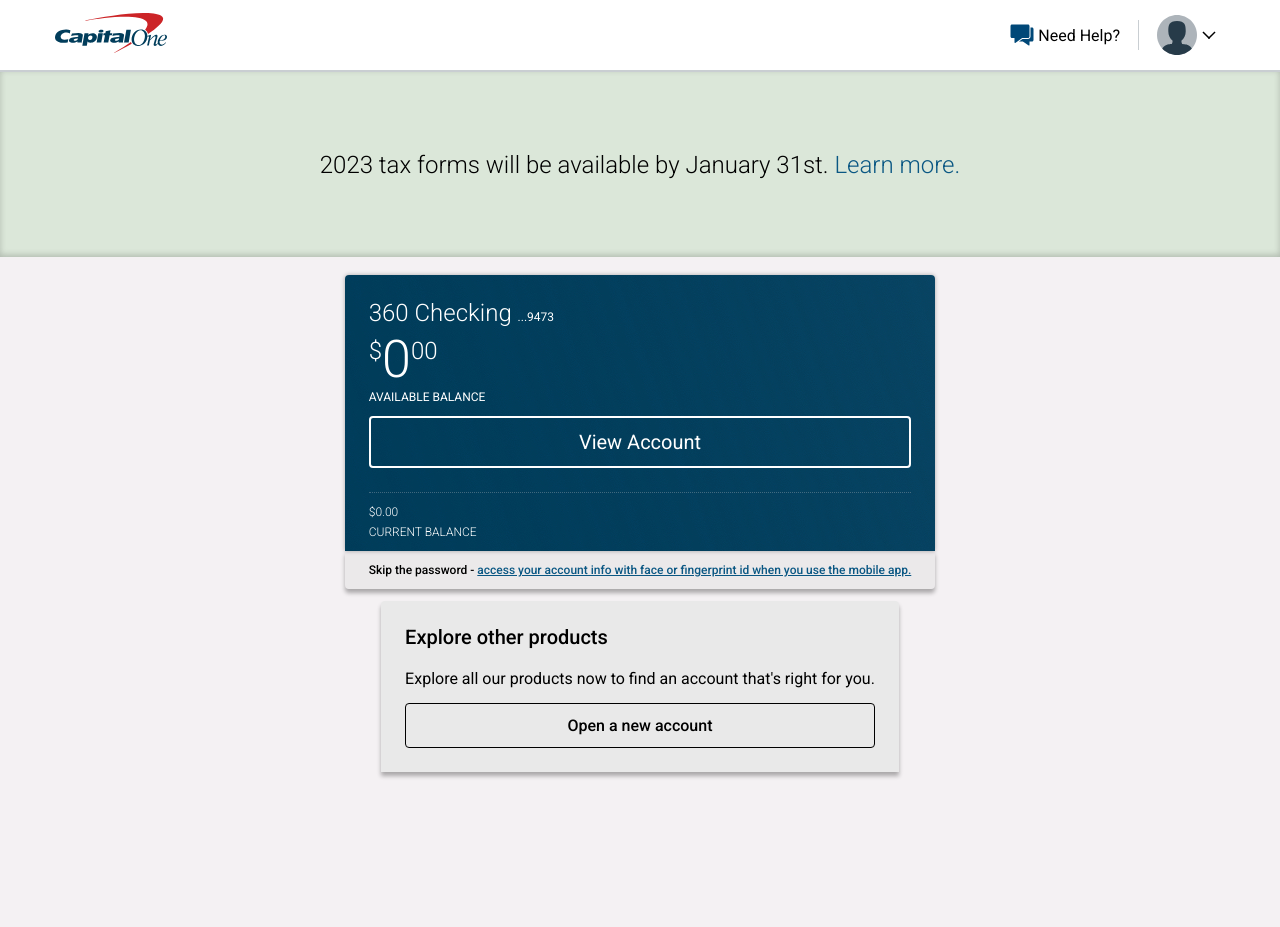
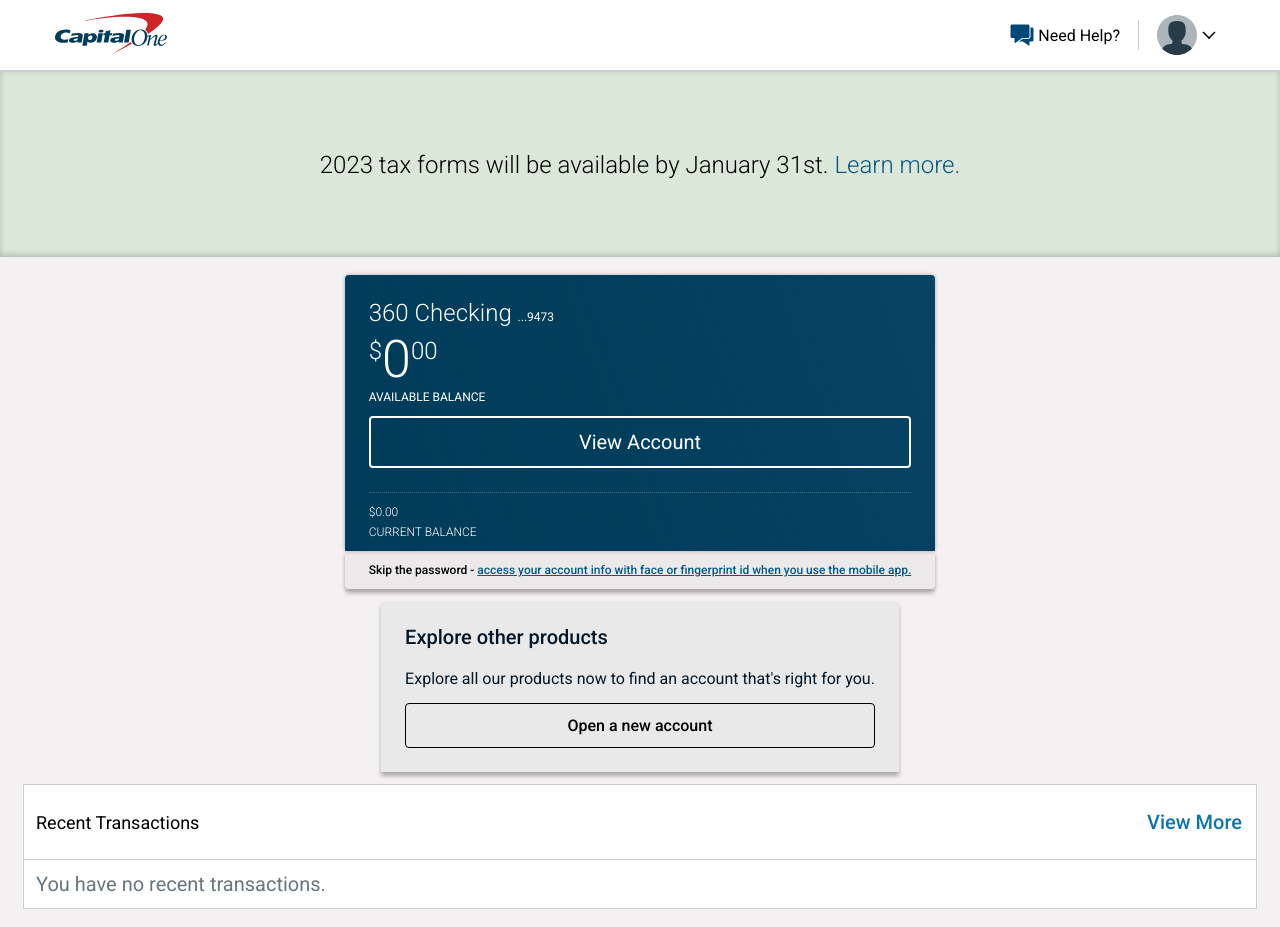
Before and after one commit to Jameslo599/capital-one, a React (Create React App) app: page / in a window 1280 px wide. Before the commit the page ends 800 px from the top, so only its background shows below. Built offline with nearby package versions, Linux system fonts and the light colour scheme.

Commit message:
added transactions tile

```diff
--- a/src/App.js
+++ b/src/App.js
@@ -11,6 +11,7 @@
       <section className="tile-layout">
         <AccountTile />
         <ExploreTile />
+        <TransactTile />
       </section>
     </div>
   );
@@ -101,4 +102,18 @@
   );
 }
 
+function TransactTile() {
+  return (
+    <div className="transact-tile">
+      <div>
+        <span>Recent Transactions</span>
+        <button className="transact-button">View More</button>
+      </div>
+      <div>
+        <p>You have no recent transactions.</p>
+      </div>
+    </div>
+  );
+}
+
 export default App;
--- a/src/App.scss
+++ b/src/App.scss
@@ -239,6 +239,7 @@
     background-color: #e9e9e9;
     padding: 24px;
     border-radius: 4px 4px 0 0;
+    margin-bottom: 12px;
     span,
     button {
       font-weight: 500;
@@ -247,10 +248,12 @@
       display: block;
       font-size: 1.25rem;
       padding-bottom: 18px;
+      color: #011728;
     }
     p {
       margin: 0;
       line-height: 1.5rem;
+      color: #011728;
     }
 
     .explore-button {
@@ -261,4 +264,38 @@
       margin-top: 12px;
     }
   }
+
+  //Transactions
+  .transact-tile {
+    width: 100%;
+    background-color: #fff;
+    border: 1px solid #c9ced2;
+    div {
+      padding: 12px;
+    }
+    div:first-child {
+      @include flexContainer(row, space-between, center);
+      height: 62px;
+      border-bottom: 1px solid #c9ced2;
+      padding: 6px 12px;
+      font-size: 1.125rem;
+    }
+    p {
+      font-size: 1.25rem;
+      color: #687680;
+      margin: 0;
+    }
+    span {
+      flex: 2;
+    }
+
+    .transact-button {
+      @include button(#0d74af, transparent);
+      height: 62px;
+      font-weight: 500;
+      padding: 0;
+      margin: 0;
+      width: auto;
+    }
+  }
 }
```
